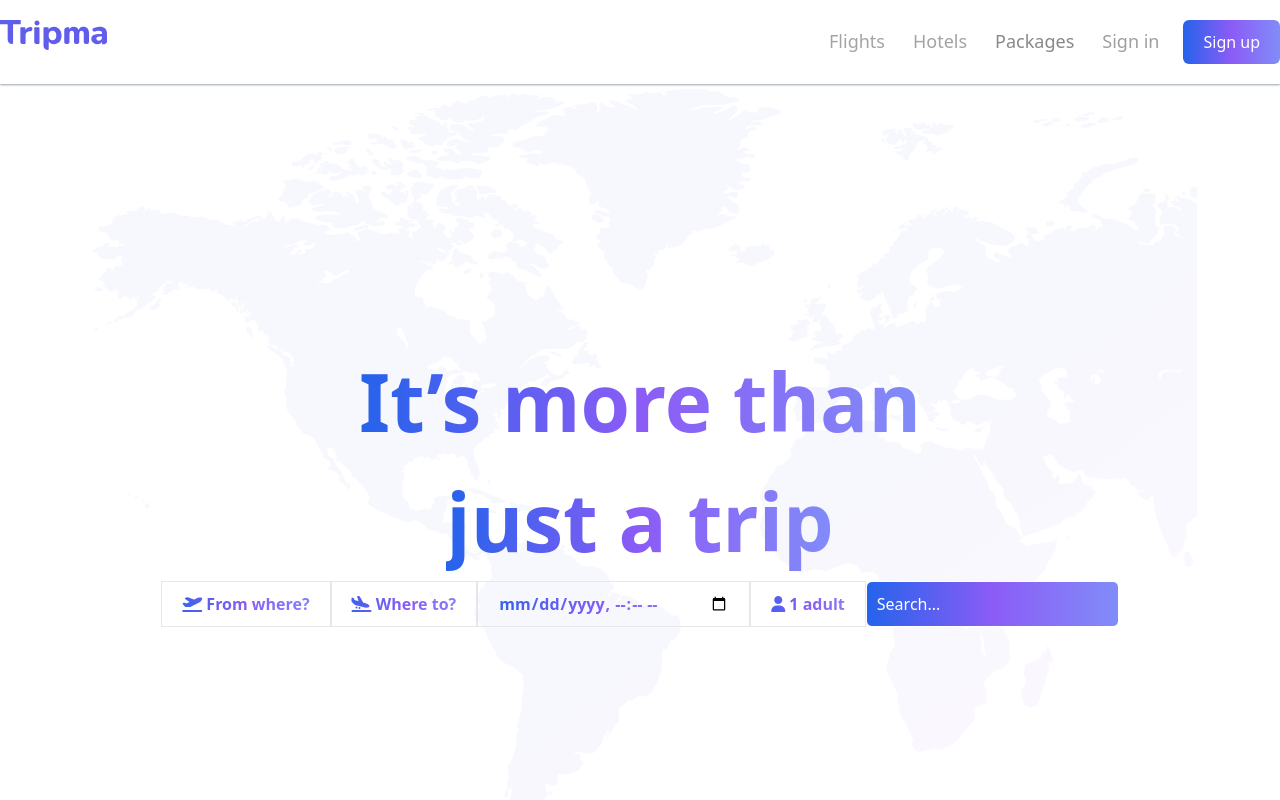
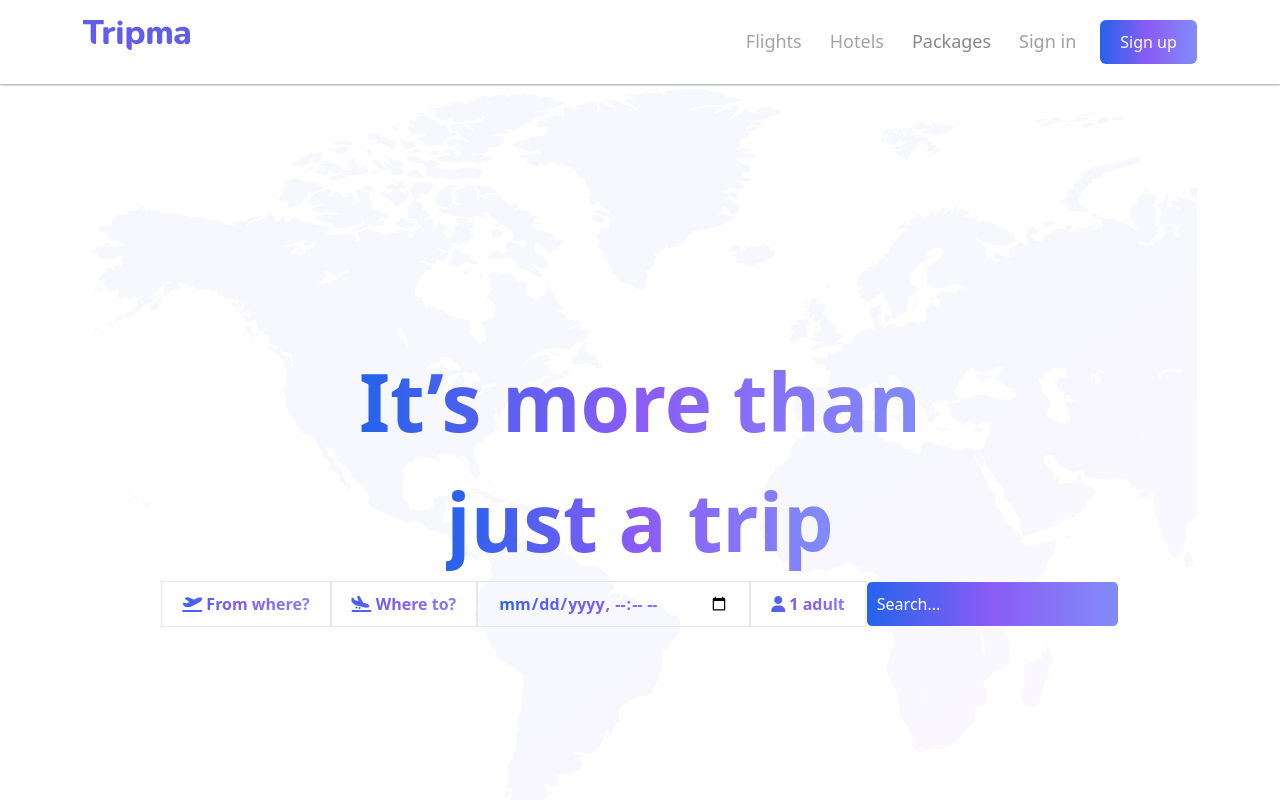
Before and after one commit to alienorar/Tripma-figma, a website: page index.html in a window 1280 px wide. Shown: the top 800 px of the page. Drawn offline with nearby package versions, Linux system fonts and the light colour scheme.

Commit message:
custom container

```diff
--- a/index.html
+++ b/index.html
@@ -19,7 +19,7 @@
     </style>
     <!-- Navbar -->
     <header style="z-index: 999;" class="sticky top-0 z-50 bg-[white] shadow-gray-400 shadow-sm ">
-        <nav class="flex justify-between custom-cantainer py-[20px]">
+        <nav class="flex justify-between custom-container py-[20px]">
             <div class="header-left">
               <a href="./index.html"><img src="./images/header-logo.svg" alt="header-logo"></a>
             </div>
```
